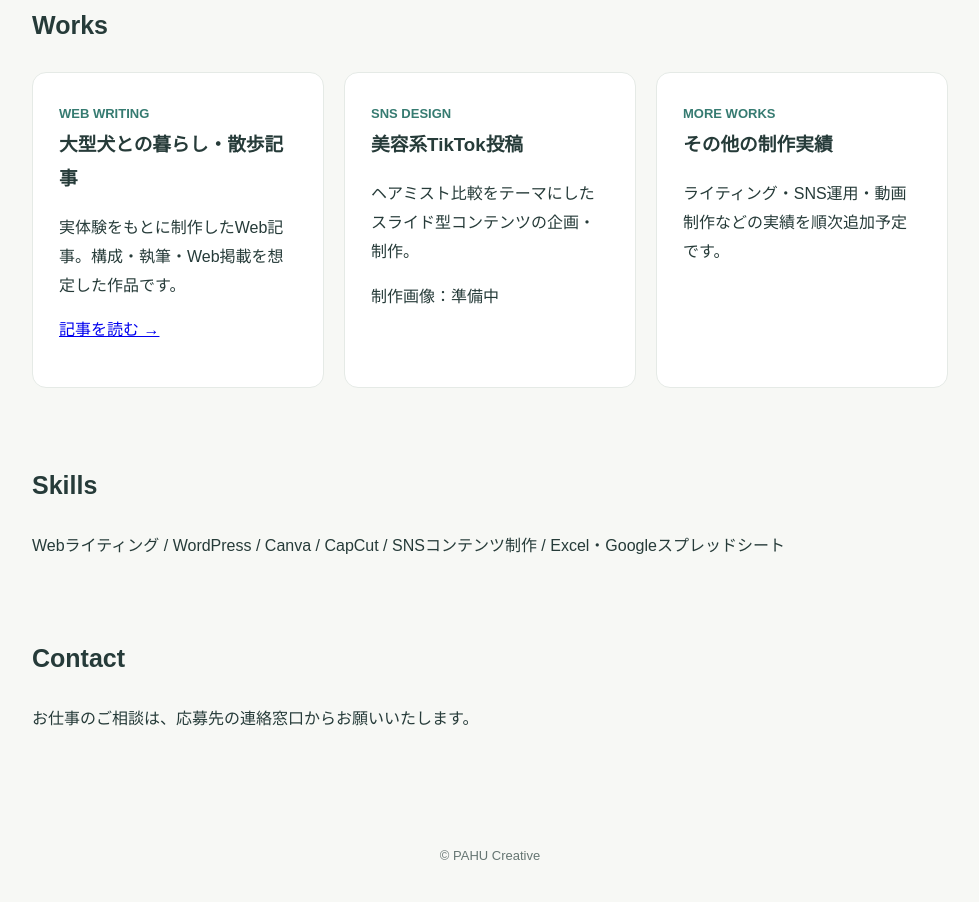
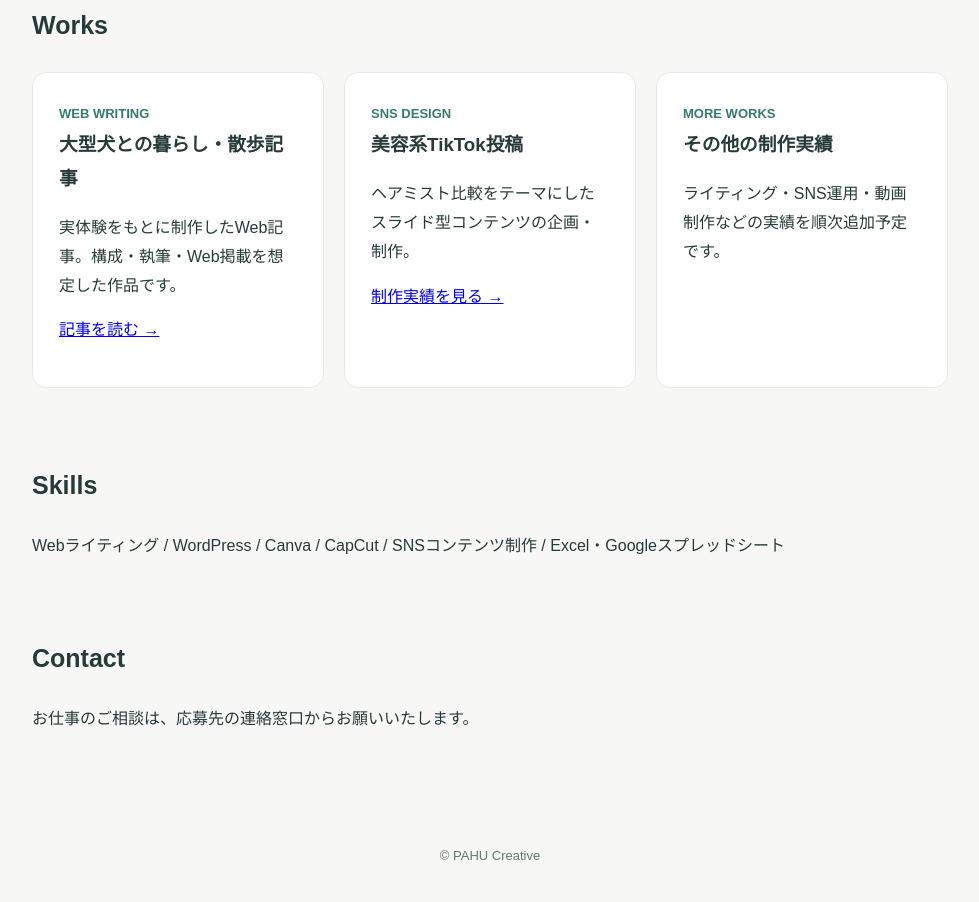
Before and after one commit to yayoi000309/pahu-creative, a plain HTML site: page index.html in a window 1280 px wide. Shown: the part 829-1731 px from the top of the page, without its empty margins (150-1129 px from the left). Drawn offline with Linux system fonts and the light colour scheme.

Commit message:
Update production image placeholder with link

```diff
--- a/index.html
+++ b/index.html
@@ -80,7 +80,7 @@
           <span class="tag">SNS DESIGN</span>
           <h3>美容系TikTok投稿</h3>
           <p>ヘアミスト比較をテーマにしたスライド型コンテンツの企画・制作。</p>
-          <p>制作画像：準備中</p>
+          <p><a href="works/hair-mist/">制作実績を見る →</a></p>
         </article>
         <article class="card">
           <span class="tag">MORE WORKS</span>
```
